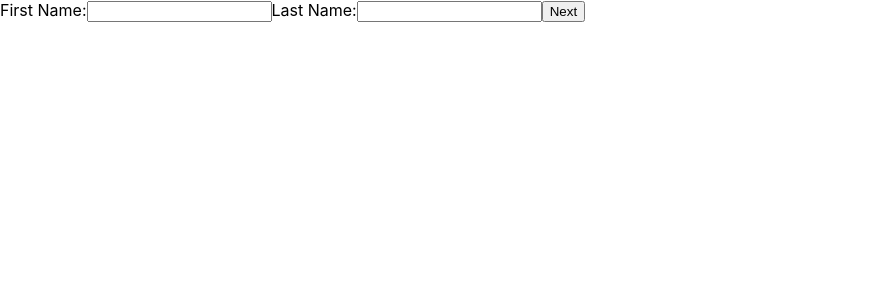
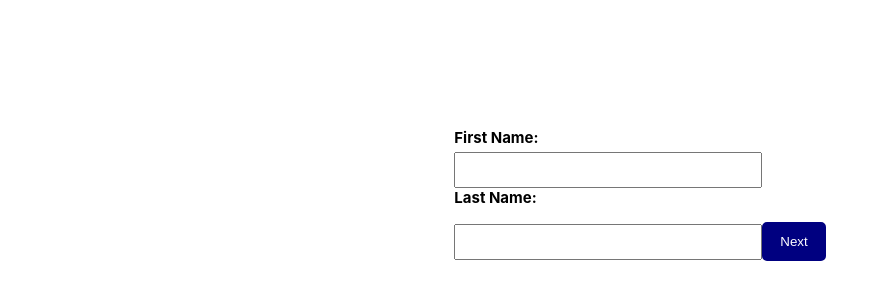
Before and after one commit to karpss/Form-Wizard, a React (Create React App) app: page / in a window 1280 px wide. Shown: the top 300 px of the page, without its empty margins (0-888 px from the left). Built offline with nearby package versions, Linux system fonts and the light colour scheme.

Commit message:
Added some simple styling to the form

```diff
--- a/src/App.css
+++ b/src/App.css
@@ -0,0 +1,29 @@
+body {
+    padding: 10%;
+    display:flex;
+    align-items: center;
+    justify-content: center;
+  }
+  label {
+    font-size: 15px;
+    font-weight: bold;
+    display: block;
+    margin-bottom: 5px;
+  }
+  input{
+    width: 300px;
+    height: 30px;
+  }
+
+  button{
+    padding: 10px 16px;
+    margin: 10px 0;
+
+    color: #ffffff;
+    background: navy;
+    border: 2px solid navy;
+    border-radius: 5px;
+
+    cursor: pointer;
+    outline: none;
+  }
```
